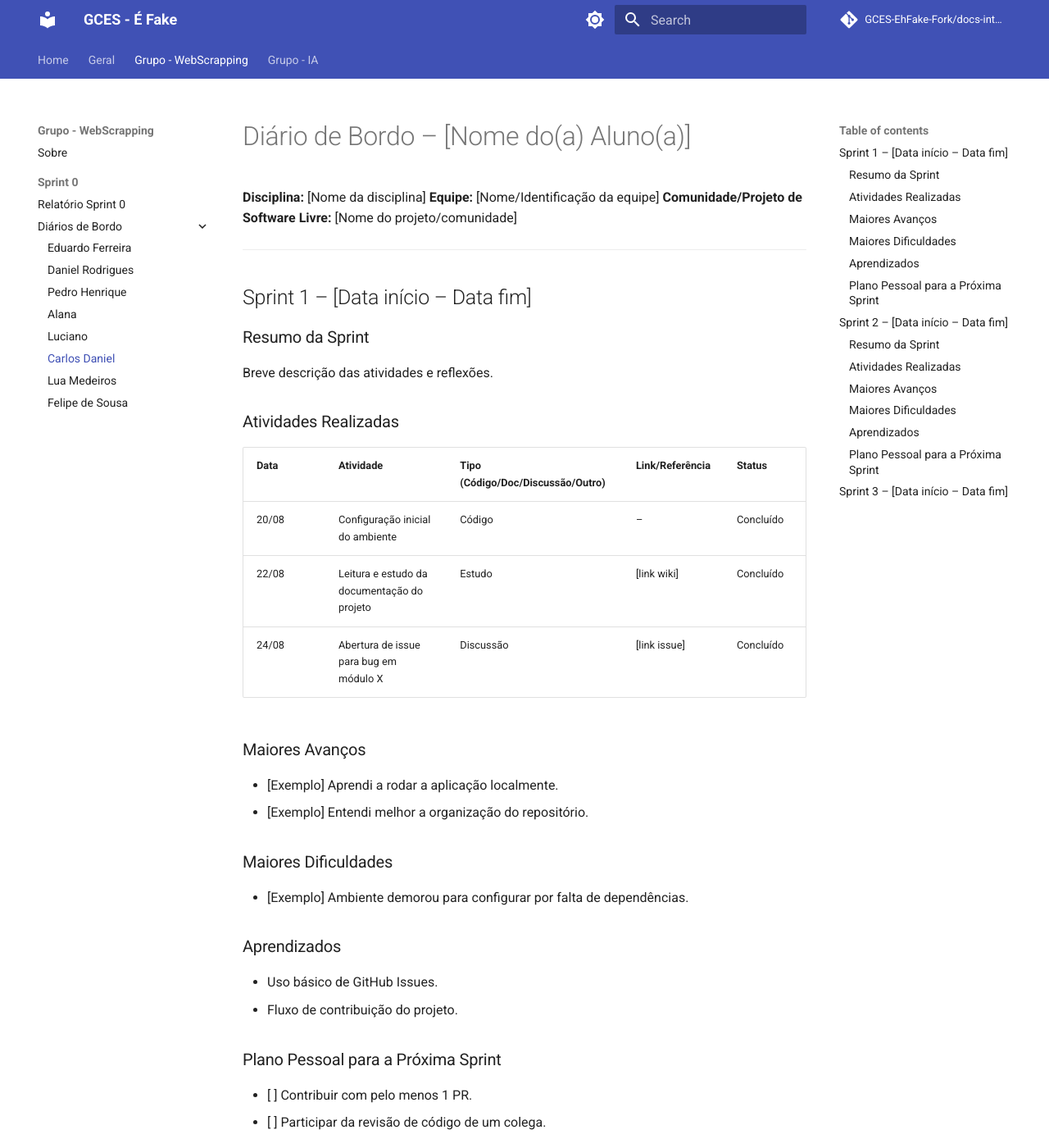
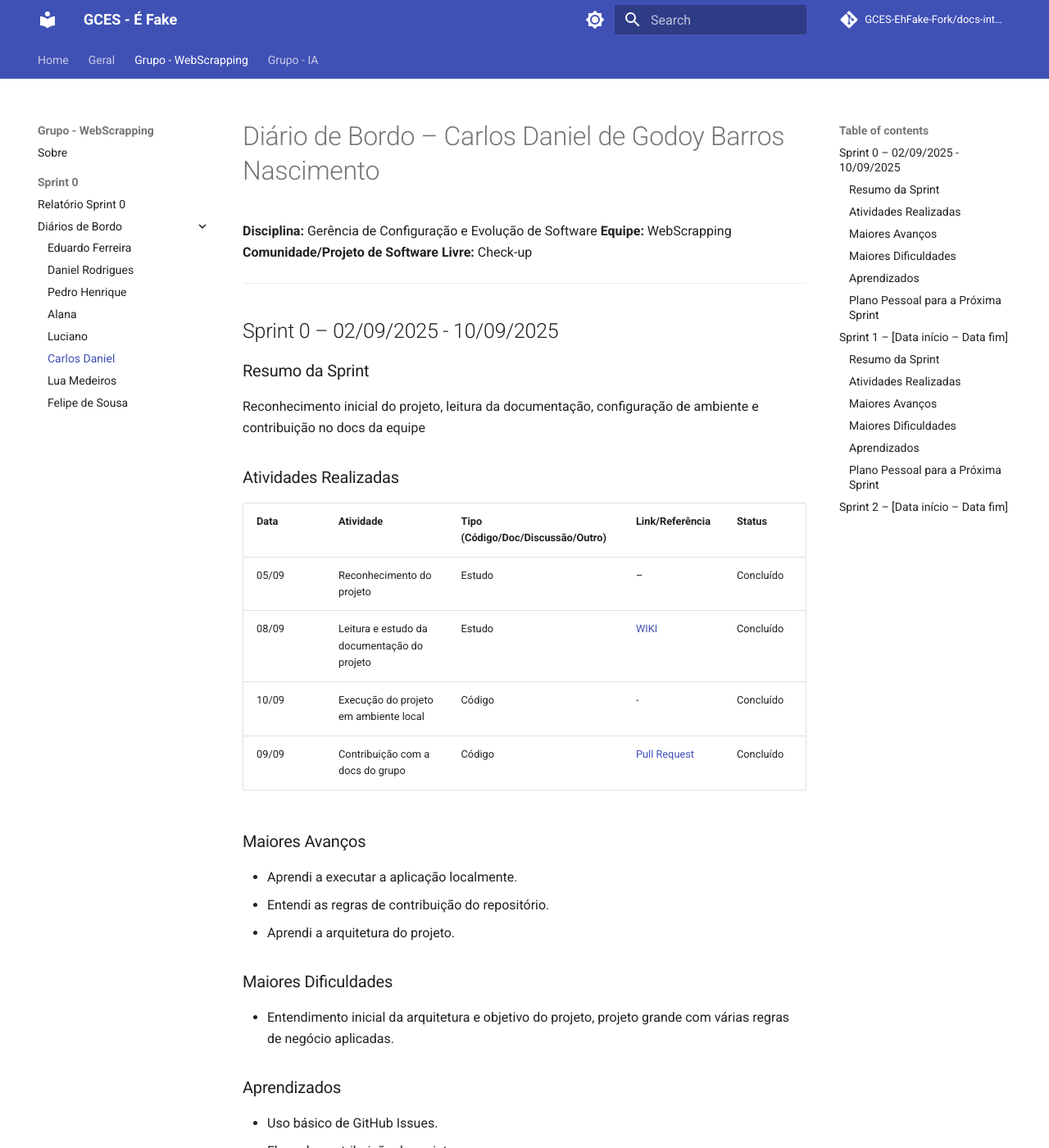
Before and after one commit to GCES-EhFake-Fork/docs-interno, an MkDocs documentation site: the page built from docs/grupo-webscrapping/sprint0/diarioCarlos.md, in a window 1280 px wide and 1400 px high. Shown: the whole window at 82% size. Built offline with MkDocs 1.6.1 and Material for MkDocs 9.7.7, drawn with Linux system fonts in a browser that asks for light colours; comment, search, counter and statistics services are not loaded; some of the changed text lies outside the part shown.

Commit message:
(docs): Preenchimento sprint 0 diário de bordo

```diff
--- a/docs/grupo-webscrapping/sprint0/diarioCarlos.md
+++ b/docs/grupo-webscrapping/sprint0/diarioCarlos.md
@@ -1,33 +1,35 @@
-# Diário de Bordo – \[Nome do(a) Aluno(a)]
+# Diário de Bordo – Carlos Daniel de Godoy Barros Nascimento
 
-**Disciplina:** \[Nome da disciplina]
-**Equipe:** \[Nome/Identificação da equipe]
-**Comunidade/Projeto de Software Livre:** \[Nome do projeto/comunidade]
+**Disciplina:** Gerência de Configuração e Evolução de Software
+**Equipe:** WebScrapping
+**Comunidade/Projeto de Software Livre:** Check-up
 
 ---
 
-## Sprint 1 – \[Data início – Data fim]
+## Sprint 0 – 02/09/2025 - 10/09/2025
 
 ### Resumo da Sprint
 
-Breve descrição das atividades e reflexões.
+Reconhecimento inicial do projeto, leitura da documentação, configuração de ambiente e contribuição no docs da equipe
 
 ### Atividades Realizadas
 
 | Data  | Atividade                                   | Tipo (Código/Doc/Discussão/Outro) | Link/Referência | Status    |
 | ----- | ------------------------------------------- | --------------------------------- | --------------- | --------- |
-| 20/08 | Configuração inicial do ambiente            | Código                            | –               | Concluído |
-| 22/08 | Leitura e estudo da documentação do projeto | Estudo                            | \[link wiki]    | Concluído |
-| 24/08 | Abertura de issue para bug em módulo X      | Discussão                         | \[link issue]   | Concluído |
+| 05/09 | Reconhecimento do projeto                   | Estudo                            | –               | Concluído |
+| 08/09 | Leitura e estudo da documentação do projeto | Estudo                            | [WIKI](https://github.com/GCES-EhFake-Fork/checkUp/blob/develop/README.md)               | Concluído |
+| 10/09 | Execução do projeto em ambiente local       | Código                            | -    | Concluído |
+| 09/09 | Contribuição com a docs do grupo     | Código                         | [Pull Request](https://github.com/GCES-EhFake-Fork/docs-interno/pull/2)   | Concluído |
 
 ### Maiores Avanços
 
-* \[Exemplo] Aprendi a rodar a aplicação localmente.
-* \[Exemplo] Entendi melhor a organização do repositório.
+* Aprendi a executar a aplicação localmente.
+* Entendi as regras de contribuição do repositório.
+* Aprendi a arquitetura do projeto.
 
 ### Maiores Dificuldades
 
-* \[Exemplo] Ambiente demorou para configurar por falta de dependências.
+* Entendimento inicial da arquitetura e objetivo do projeto, projeto grande com várias regras de negócio aplicadas.
 
 ### Aprendizados
 
@@ -75,6 +77,6 @@ Breve descrição.
 
 ---
 
-## Sprint 3 – \[Data início – Data fim]
+## Sprint 2 – \[Data início – Data fim]
 
 *(Repete-se a mesma estrutura, até o final da disciplina.)*
```
Also changed, not shown: other parts of docs/grupo-webscrapping/sprint0/diarioCarlos.md (+1 -1 lines).
